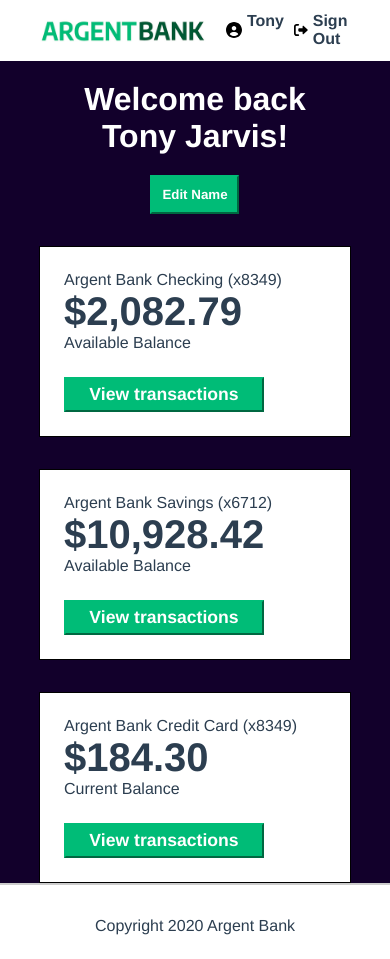
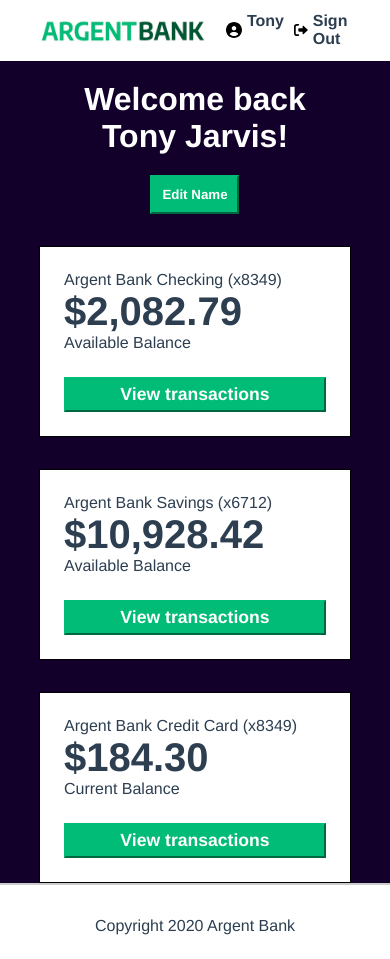
Before and after one commit to jimmylelievre/JimmyLelievre_13_11052022, a React (Create React App) app: page /user in a window 390 px wide. Built offline with nearby package versions, Linux system fonts and the light colour scheme.

Commit message:
responsive account in page user

```diff
--- a/src/styles/components/_account.scss
+++ b/src/styles/components/_account.scss
@@ -52,4 +52,7 @@
     flex-direction: column;
     height: 100%;
   }
+  .transaction-button {
+    width: 100%;
+  }
 }
```
